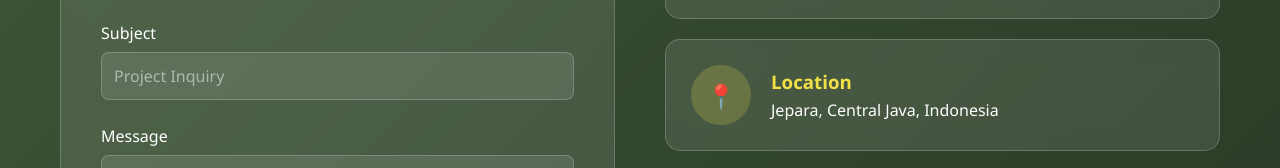
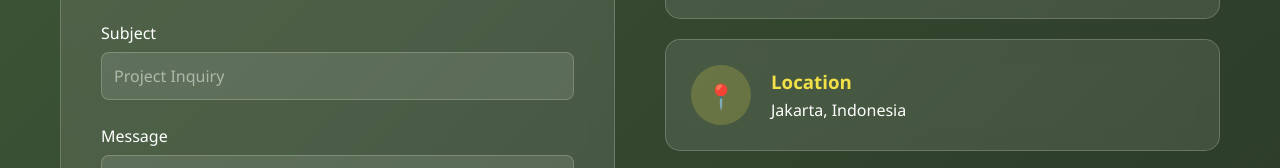
Before and after one commit to derpppppixo/website-portofolio, a plain HTML site: page Portofolio.html in a window 1280 px wide. Shown: the part 1383-1551 px from the top of the page. Drawn offline with Linux system fonts and the light colour scheme.

Commit message:
Update Portofolio.html

```diff
--- a/Portofolio.html
+++ b/Portofolio.html
@@ -794,7 +794,7 @@
                             <div class="info-icon">📍</div>
                             <div class="info-content">
                                 <h3>Location</h3>
-                                <p>Jepara, Central Java, Indonesia</p>
+                                <p>Jakarta, Indonesia</p>
                             </div>
                         </div>
                         <div class="info-card">
```
